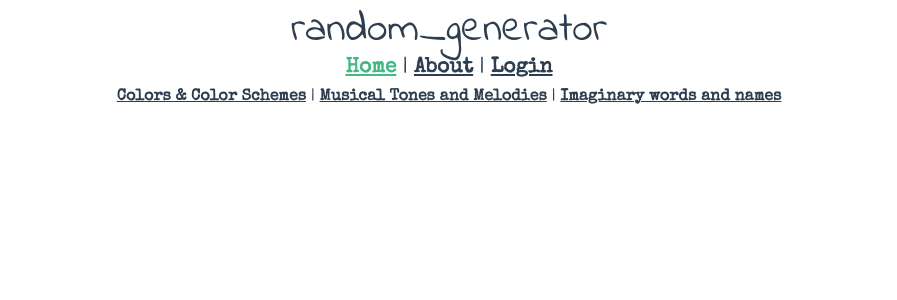
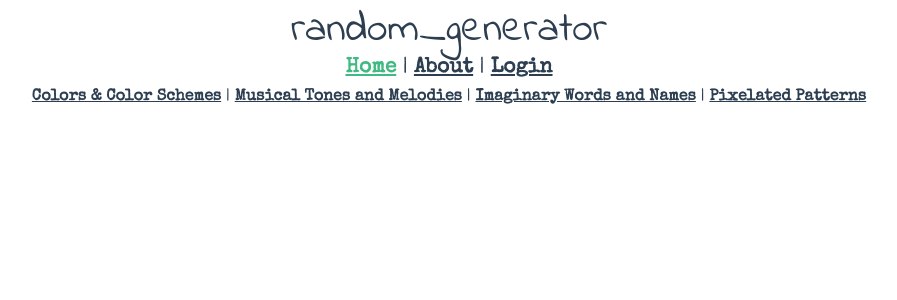
Before and after one commit to fredrikskogb/random_generator, a Vue app: page / in a window 1280 px wide. Shown: the top 300 px of the page, without its empty margins (191-1088 px from the left). Built offline with nearby package versions, Linux system fonts and the light colour scheme.

Commit message:
added new files for upcoming subjects

```diff
--- a/src/router/index.ts
+++ b/src/router/index.ts
@@ -2,6 +2,7 @@ import Vue from 'vue'
 import VueRouter, { RouteConfig } from 'vue-router'
 import Home from '@/views/Home.vue'
 import Colors from "@/views/Colors.vue";
+import Strings from "@/views/Strings.vue";
 
 Vue.use(VueRouter);
 
@@ -15,6 +16,11 @@ Vue.use(VueRouter);
     path: '/colors',
     name: 'Colors',
     component: Colors
+  },
+  {
+    path: '/imaginary-words-and-names',
+    name: 'Strings',
+    component: Strings
   },
   {
     path: '/about',
--- a/src/views/Home.vue
+++ b/src/views/Home.vue
@@ -7,7 +7,9 @@
       <router-link to="/tones"
                    class="sub-nav-link">Musical Tones and Melodies</router-link> |
       <router-link to="/imaginary-words-and-names"
-                   class="sub-nav-link">Imaginary words and names</router-link>
+                   class="sub-nav-link">Imaginary Words and Names</router-link> |
+      <router-link to="/pixelated-patterns"
+                   class="sub-nav-link">Pixelated Patterns</router-link>
     </div>
   </div>
 </template>
--- /dev/null
+++ b/src/views/Strings.vue
@@ -0,0 +1,16 @@
+<template>
+  <div>
+
+  </div>
+</template>
+
+<script lang="ts">
+  import Vue from 'vue';
+  export default Vue.extend({
+
+  })
+</script>
+
+<style scoped>
+
+</style>
```
